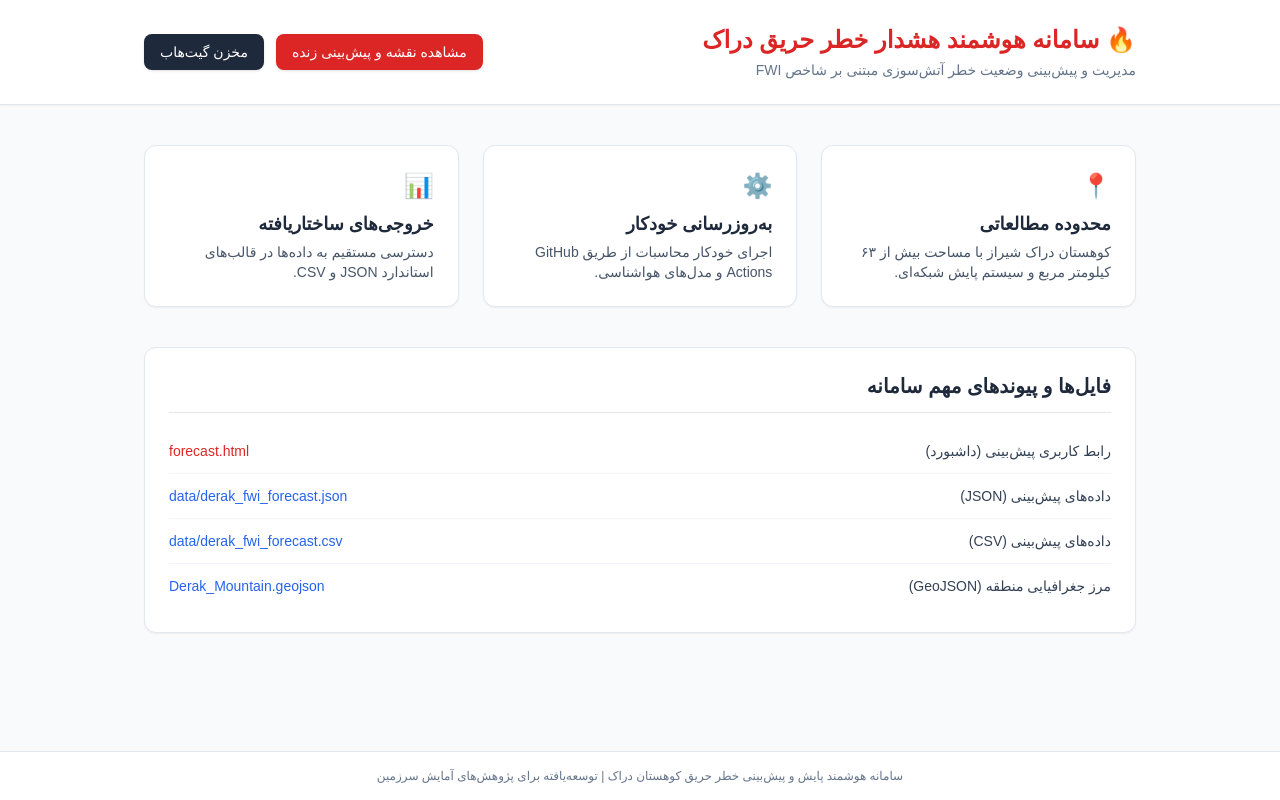
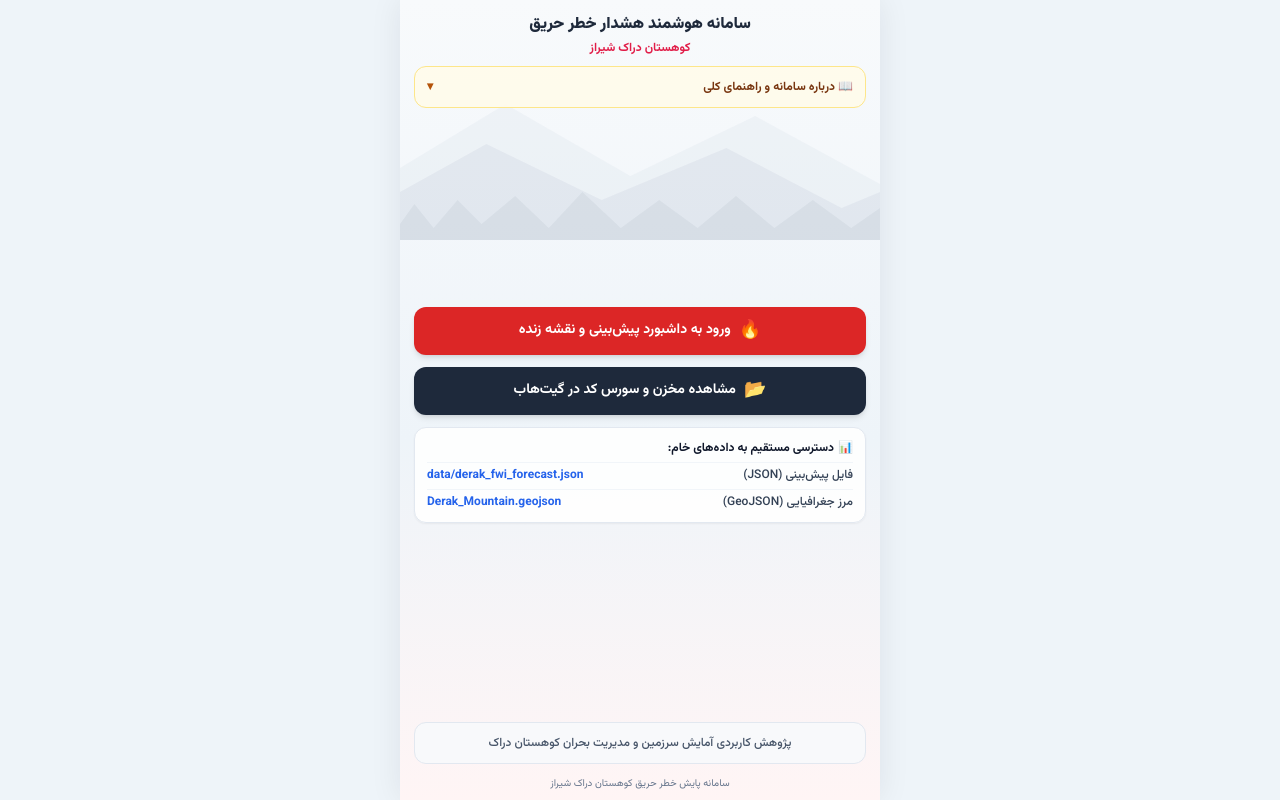
Before and after one commit to hashempoorsadegh214-prog/derak_fwi_forecast, a plain HTML site: page index.html in a window 1280 px wide. Drawn offline with nearby package versions, Linux system fonts and the light colour scheme; a small style sheet from the web is missing.

Commit message:
Update index.html

```diff
--- a/index.html
+++ b/index.html
@@ -2,88 +2,193 @@
 <html lang="fa" dir="rtl">
 <head>
     <meta charset="UTF-8">
-    <meta name="viewport" content="width=device-width, initial-scale=1.0">
-    <title>سامانه هوشمند هشدار خطر حریق کوهستان دراک</title>
-    <!-- Tailwind CSS CDN -->
+    <meta name="viewport" content="width=device-width, initial-scale=1.0, maximum-scale=1.0, user-scalable=no">
+    <title>سامانه هوشمند هشدار خطر حریق - دراک شیراز</title>
+
     <script src="https://cdn.tailwindcss.com"></script>
-    <link rel="stylesheet" href="https://cdn.jsdelivr.net/gh/rastikerdar/vazirmatn@v33.003/Vazirmatn-font-face.css">
+    <link href="https://fonts.googleapis.com/css2?family=Vazirmatn:wght@300;400;500;600;700;800;900&display=swap" rel="stylesheet">
+
     <style>
-        body { font-family: 'Vazirmatn', sans-serif; }
+        * {
+            box-sizing: border-box;
+        }
+
+        html,
+        body {
+            width: 100%;
+            height: 100%;
+            margin: 0;
+            overflow: hidden;
+            font-family: 'Vazirmatn', sans-serif;
+            -webkit-tap-highlight-color: transparent;
+        }
+
+        body {
+            background: #EEF4F9;
+        }
+
+        .app {
+            width: 100%;
+            max-width: 480px;
+            height: 100vh;
+            height: 100dvh;
+            margin: 0 auto;
+            padding: 12px 14px 9px;
+            overflow: hidden;
+            position: relative;
+            display: flex;
+            flex-direction: column;
+            background: linear-gradient(to bottom, #F8FAFC, #EEF4F9 55%, #FFF5F5);
+        }
+
+        .app-content {
+            position: relative;
+            z-index: 1;
+            display: flex;
+            flex-direction: column;
+            justify-content: space-between;
+            flex: 1;
+            min-height: 0;
+            gap: 10px;
+        }
+
+        .header-title {
+            font-size: 16px;
+            line-height: 1.6;
+        }
+
+        .compact-card {
+            flex-shrink: 0;
+        }
+
+        .guide-card[open] {
+            z-index: 50;
+        }
+
+        .guide-card .guide-content {
+            display: none;
+        }
+
+        .guide-card[open] .guide-content {
+            display: block;
+            position: absolute;
+            top: calc(100% + 5px);
+            right: 0;
+            left: 0;
+            z-index: 100;
+            padding: 12px;
+            border: 1px solid #FCD34D;
+            border-radius: 12px;
+            background: #FFFBEB;
+            box-shadow: 0 8px 22px rgba(15, 23, 42, 0.18);
+            font-size: 12px;
+            line-height: 1.9;
+        }
+
+        .nav-button {
+            min-height: 48px;
+            font-size: 14px;
+        }
+
+        .footer {
+            flex-shrink: 0;
+            font-size: 10px;
+            text-align: center;
+            color: #64748B;
+            padding-top: 2px;
+            line-height: 1.5;
+        }
+
+        @media (min-width: 500px) {
+            .app {
+                box-shadow: 0 0 30px rgba(15, 23, 42, 0.08);
+            }
+        }
     </style>
 </head>
-<body class="bg-slate-50 text-slate-800 min-h-screen flex flex-col justify-between">
 
-    <!-- Header -->
-    <header class="bg-white border-b border-slate-200 shadow-sm py-6">
-        <div class="max-w-5xl mx-auto px-4 flex flex-col md:flex-row justify-between items-center gap-4">
-            <div>
-                <h1 class="text-2xl font-bold text-red-600 flex items-center gap-2">
-                    🔥 سامانه هوشمند هشدار خطر حریق دراک
+<body class="text-slate-800 antialiased">
+
+<div class="app">
+
+    <!-- پس‌زمینه کوهستان -->
+    <div class="absolute top-12 inset-x-0 h-48 pointer-events-none opacity-35 z-0">
+        <svg viewBox="0 0 500 240" class="w-full h-full" preserveAspectRatio="none" aria-hidden="true">
+            <path d="M0 150 L110 70 L240 160 L370 85 L500 170 L500 240 L0 240 Z" fill="#CBD5E1" opacity="0.5"/>
+            <path d="M0 180 L90 120 L210 190 L340 125 L460 200 L500 180 L500 240 L0 240 Z" fill="#94A3B8" opacity="0.4"/>
+            <path d="M0 220 L15 195 L35 225 L60 190 L85 220 L120 185 L155 225 L190 180 L230 225 L270 190 L310 225 L350 185 L390 225 L430 190 L470 225 L500 200 L500 240 L0 240 Z" fill="#64748B" opacity="0.3"/>
+        </svg>
+    </div>
+
+    <main class="app-content">
+
+        <!-- سربرگ -->
+        <header class="relative z-10 flex items-center justify-between flex-shrink-0">
+            <div class="w-10" aria-hidden="true"></div>
+            <div class="text-center flex-1 mx-2">
+                <h1 class="header-title font-black text-slate-800">
+                    سامانه هوشمند هشدار خطر حریق
                 </h1>
-                <p class="text-sm text-slate-500 mt-1">مدیریت و پیش‌بینی وضعیت خطر آتش‌سوزی مبتنی بر شاخص FWI</p>
+                <div class="text-xs font-bold text-rose-600 mt-0.5">
+                    کوهستان دراک شیراز
+                </div>
             </div>
-            <div class="flex items-center gap-3">
-                <a href="forecast.html" class="bg-red-600 hover:bg-red-700 text-white px-4 py-2 rounded-lg text-sm font-medium transition shadow">
-                    مشاهده نقشه و پیش‌بینی زنده
-                </a>
-                <a href="https://github.com/hashempoorsadegh214-prog/derak_fwi_forecast" target="_blank" class="bg-slate-800 hover:bg-slate-900 text-white px-4 py-2 rounded-lg text-sm font-medium transition shadow">
-                    مخزن گیت‌هاب
-                </a>
+            <div class="w-10" aria-hidden="true"></div>
+        </header>
+
+        <!-- راهنمای سامانه -->
+        <details class="guide-card compact-card relative z-10 bg-amber-50/95 border border-amber-200 rounded-xl p-3">
+            <summary class="font-bold text-amber-900 cursor-pointer flex justify-between items-center text-xs">
+                <span>📖 درباره سامانه و راهنمای کلی</span>
+                <span class="text-amber-700">▾</span>
+            </summary>
+            <div class="guide-content text-amber-900 space-y-1">
+                <p>• این سامانه به صورت خودکار شاخص‌های هواشناسی و خطر حریق (FWI) کوهستان دراک را پایش می‌کند.</p>
+                <p>• از طریق داشبورد اصلی می‌توانید پیش‌بینی روزران و نقشه‌های نقطه‌ای را مشاهده کنید.</p>
             </div>
-        </div>
-    </header>
+        </details>
 
-    <!-- Main Content -->
-    <main class="max-w-5xl mx-auto px-4 py-10 w-full flex-grow">
-        <div class="grid grid-cols-1 md:grid-cols-3 gap-6 mb-10">
-            <!-- Card 1 -->
-            <div class="bg-white p-6 rounded-xl border border-slate-200 shadow-sm">
-                <div class="text-red-500 text-2xl mb-2">📍</div>
-                <h3 class="font-bold text-lg mb-1">محدوده مطالعاتی</h3>
-                <p class="text-sm text-slate-600">کوهستان دراک شیراز با مساحت بیش از ۶۳ کیلومتر مربع و سیستم پایش شبکه‌ای.</p>
+        <!-- کارت‌های دسترسی سریع -->
+        <section class="flex flex-col gap-3 relative z-10 my-auto">
+
+            <a href="forecast.html" class="nav-button w-full bg-red-600 hover:bg-red-700 text-white rounded-xl font-bold flex items-center justify-center gap-2 shadow-md active:scale-95 transition">
+                <span class="text-lg">🔥</span>
+                <span>ورود به داشبورد پیش‌بینی و نقشه زنده</span>
+            </a>
+
+            <a href="https://github.com/hashempoorsadegh214-prog/derak_fwi_forecast" target="_blank" class="nav-button w-full bg-slate-800 hover:bg-slate-900 text-white rounded-xl font-bold flex items-center justify-center gap-2 shadow-md active:scale-95 transition">
+                <span class="text-lg">📂</span>
+                <span>مشاهده مخزن و سورس کد در گیت‌هاب</span>
+            </a>
+
+            <div class="bg-white/90 border border-slate-200 rounded-xl p-3 text-xs text-slate-700 space-y-1.5 shadow-sm">
+                <div class="font-bold text-slate-900 flex items-center gap-1">
+                    <span>📊</span>
+                    <span>دسترسی مستقیم به داده‌های خام:</span>
+                </div>
+                <div class="flex justify-between items-center pt-1 border-t border-slate-100">
+                    <span class="font-medium">فایل پیش‌بینی (JSON)</span>
+                    <a href="data/derak_fwi_forecast.json" target="_blank" class="text-blue-600 hover:underline font-bold">data/derak_fwi_forecast.json</a>
+                </div>
+                <div class="flex justify-between items-center pt-1 border-t border-slate-100">
+                    <span class="font-medium">مرز جغرافیایی (GeoJSON)</span>
+                    <a href="Derak_Mountain.geojson" target="_blank" class="text-blue-600 hover:underline font-bold">Derak_Mountain.geojson</a>
+                </div>
             </div>
-            <!-- Card 2 -->
-            <div class="bg-white p-6 rounded-xl border border-slate-200 shadow-sm">
-                <div class="text-blue-500 text-2xl mb-2">⚙️</div>
-                <h3 class="font-bold text-lg mb-1">به‌روزرسانی خودکار</h3>
-                <p class="text-sm text-slate-600">اجرای خودکار محاسبات از طریق GitHub Actions و مدل‌های هواشناسی.</p>
-            </div>
-            <!-- Card 3 -->
-            <div class="bg-white p-6 rounded-xl border border-slate-200 shadow-sm">
-                <div class="text-emerald-500 text-2xl mb-2">📊</div>
-                <h3 class="font-bold text-lg mb-1">خروجی‌های ساختاریافته</h3>
-                <p class="text-sm text-slate-600">دسترسی مستقیم به داده‌ها در قالب‌های استاندارد JSON و CSV.</p>
-            </div>
-        </div>
 
-        <!-- Files Section -->
-        <div class="bg-white rounded-xl border border-slate-200 shadow-sm p-6">
-            <h2 class="text-xl font-bold mb-4 border-b pb-3">فایل‌ها و پیوندهای مهم سامانه</h2>
-            <ul class="divide-y divide-slate-100 text-sm">
-                <li class="py-3 flex justify-between items-center">
-                    <span class="font-medium text-slate-700">رابط کاربری پیش‌بینی (داشبورد)</span>
-                    <a href="forecast.html" class="text-red-600 hover:underline font-medium">forecast.html</a>
-                </li>
-                <li class="py-3 flex justify-between items-center">
-                    <span class="font-medium text-slate-700">داده‌های پیش‌بینی (JSON)</span>
-                    <a href="data/derak_fwi_forecast.json" target="_blank" class="text-blue-600 hover:underline font-medium">data/derak_fwi_forecast.json</a>
-                </li>
-                <li class="py-3 flex justify-between items-center">
-                    <span class="font-medium text-slate-700">داده‌های پیش‌بینی (CSV)</span>
-                    <a href="data/derak_fwi_forecast.csv" target="_blank" class="text-blue-600 hover:underline font-medium">data/derak_fwi_forecast.csv</a>
-                </li>
-                <li class="py-3 flex justify-between items-center">
-                    <span class="font-medium text-slate-700">مرز جغرافیایی منطقه (GeoJSON)</span>
-                    <a href="Derak_Mountain.geojson" target="_blank" class="text-blue-600 hover:underline font-medium">Derak_Mountain.geojson</a>
-                </li>
-            </ul>
-        </div>
+        </section>
+
+        <!-- اطلاعات پژوهشی -->
+        <section class="compact-card relative z-10 bg-slate-50/90 border border-slate-200 rounded-xl p-3 text-center text-xs text-slate-600 font-medium">
+            پژوهش کاربردی آمایش سرزمین و مدیریت بحران کوهستان دراک
+        </section>
+
+        <footer class="footer relative z-10">
+            سامانه پایش خطر حریق کوهستان دراک شیراز
+        </footer>
+
     </main>
-
-    <!-- Footer -->
-    <footer class="bg-white border-t border-slate-200 py-4 text-center text-xs text-slate-500">
-        <p>سامانه هوشمند پایش و پیش‌بینی خطر حریق کوهستان دراک | توسعه‌یافته برای پژوهش‌های آمایش سرزمین</p>
-    </footer>
+</div>
 
 </body>
 </html>
```
